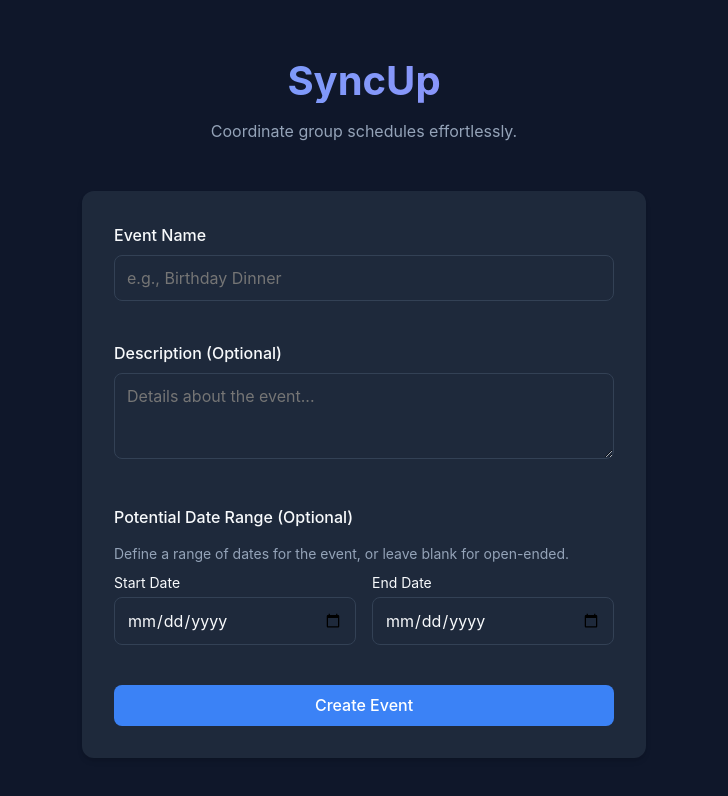
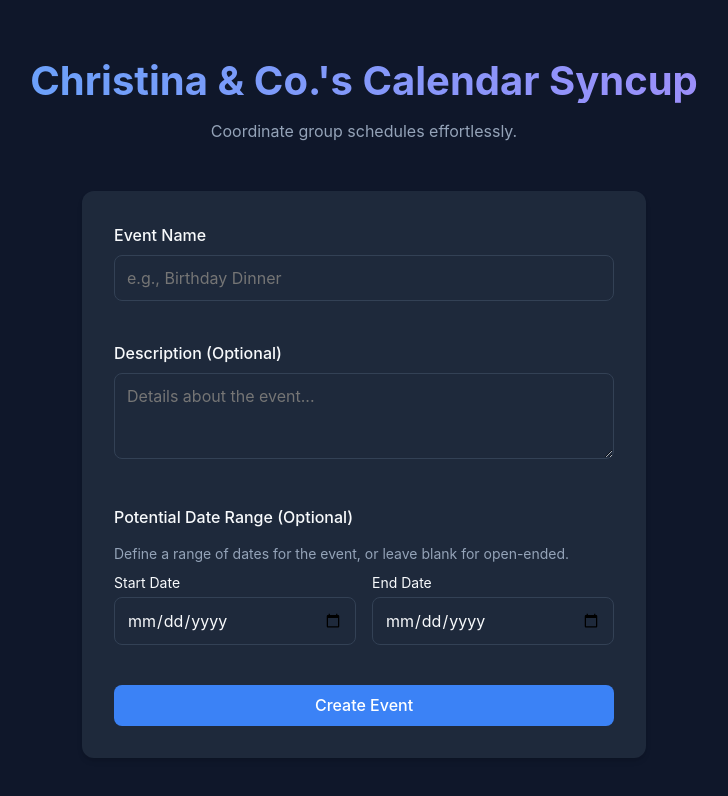
Before and after one commit to babyfishX/syncup, a React (Vite) app in the folder client/: page / in a window 1280 px wide. Shown: the top 796 px of the page, without its empty margins (276-1004 px from the left). Built offline with nearby package versions, Linux system fonts and the light colour scheme.

Commit message:
Update app title to Christina & Co.'s Calendar Syncup

```diff
--- a/client/index.html
+++ b/client/index.html
@@ -1,13 +1,16 @@
 <!doctype html>
 <html lang="en">
+
 <head>
   <meta charset="UTF-8" />
   <link rel="icon" type="image/svg+xml" href="/vite.svg" />
   <meta name="viewport" content="width=device-width, initial-scale=1.0" />
-    <title>SyncUp</title>
+  <title>Christina & Co.'s Calendar Syncup</title>
 </head>
+
 <body>
   <div id="root"></div>
   <script type="module" src="/src/main.jsx"></script>
 </body>
+
 </html>
--- a/client/src/components/CreateEventForm.jsx
+++ b/client/src/components/CreateEventForm.jsx
@@ -55,7 +55,7 @@ const CreateEventForm = () => {
     return (
         <div className="container">
             <div className="header">
-                <h1>SyncUp</h1>
+                <h1>Christina & Co.'s Calendar Syncup</h1>
                 <p style={{ color: 'var(--color-text-muted)' }}>Coordinate group schedules effortlessly.</p>
             </div>
 
```
Also changed, not shown: 1 other file (tests, documents, lock files or other folders). Lines whose indentation alone changed are shown as unchanged.
